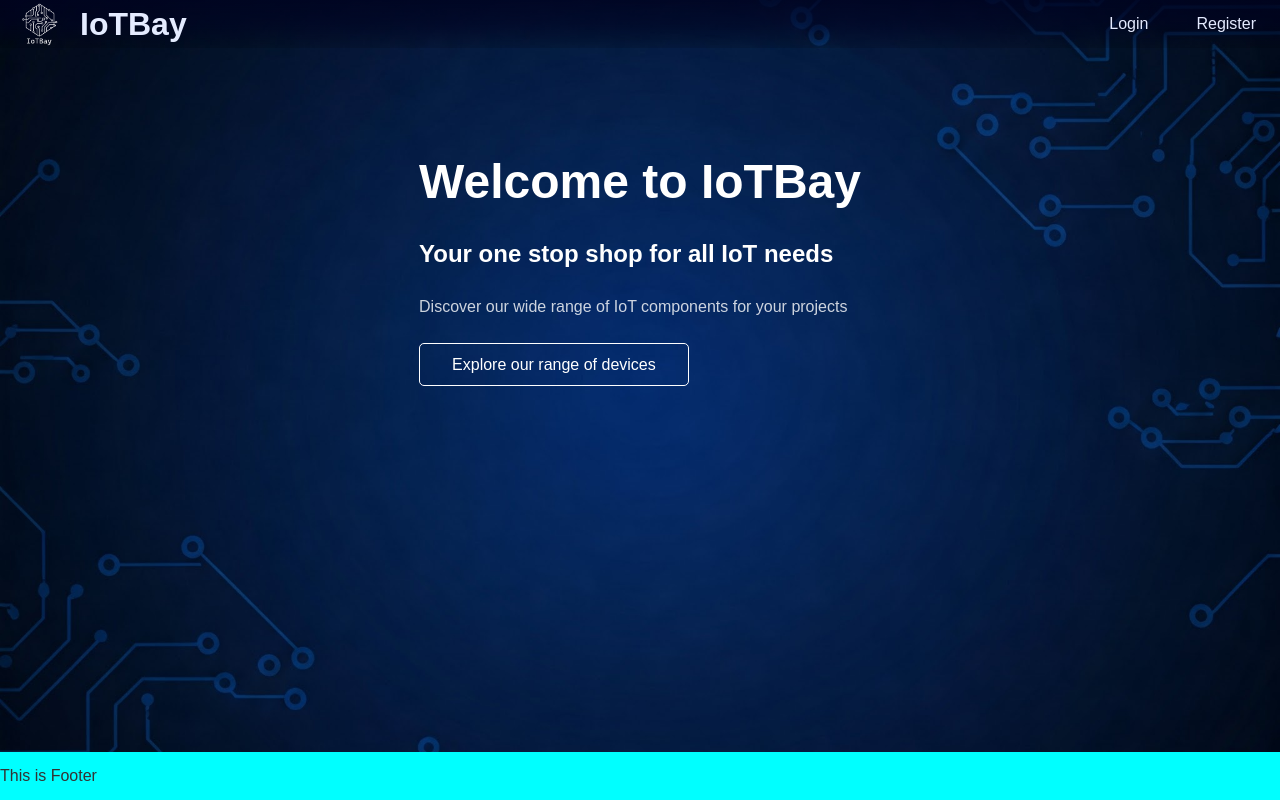
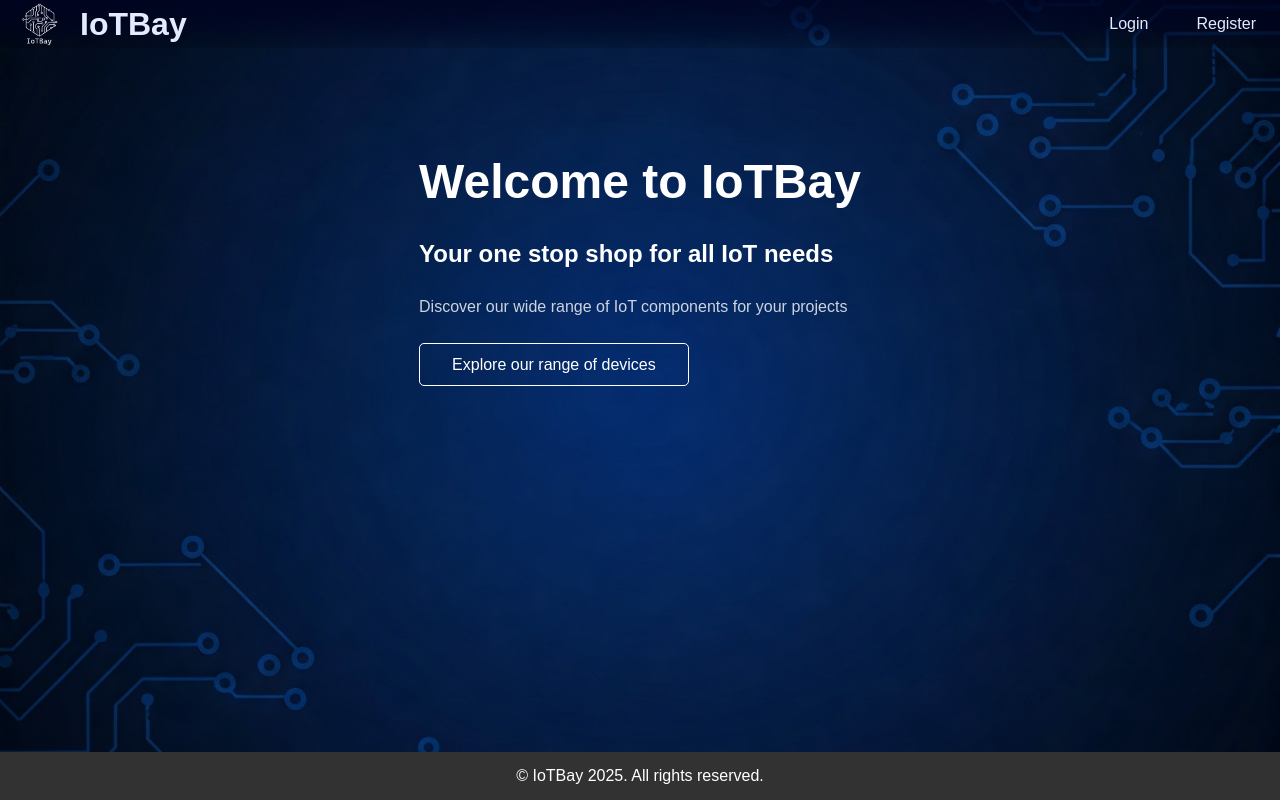
Before and after one commit to YM2992/IoTBay, a React (Vite) app in the folder Client/: page / in a window 1280 px wide. Built offline with nearby package versions, Linux system fonts and the light colour scheme.

Commit message:
Changed footer.

```diff
--- a/Client/src/App.css
+++ b/Client/src/App.css
@@ -85,12 +85,12 @@ header nav a:hover::after {
 /* FOOTER AREA */
 
 .footer {
-  display: flex;
   width: 100%;
   height: 3rem;
   margin: 0 auto;
   line-height: 3rem;
-  background-color: aqua;
+  background-color: rgb(50, 50, 50);
+  color: white;
   text-align: center;
   align-items: center;
   /* position: fixed; */
--- a/Client/src/components/Footer.jsx
+++ b/Client/src/components/Footer.jsx
@@ -1,7 +1,7 @@
 import React from "react";
 
 function Footer() {
-  return <div className="footer">This is Footer</div>;
+  return <div className="footer">&copy; IoTBay 2025. All rights reserved.</div>;
 }
 
 export default Footer;
```
